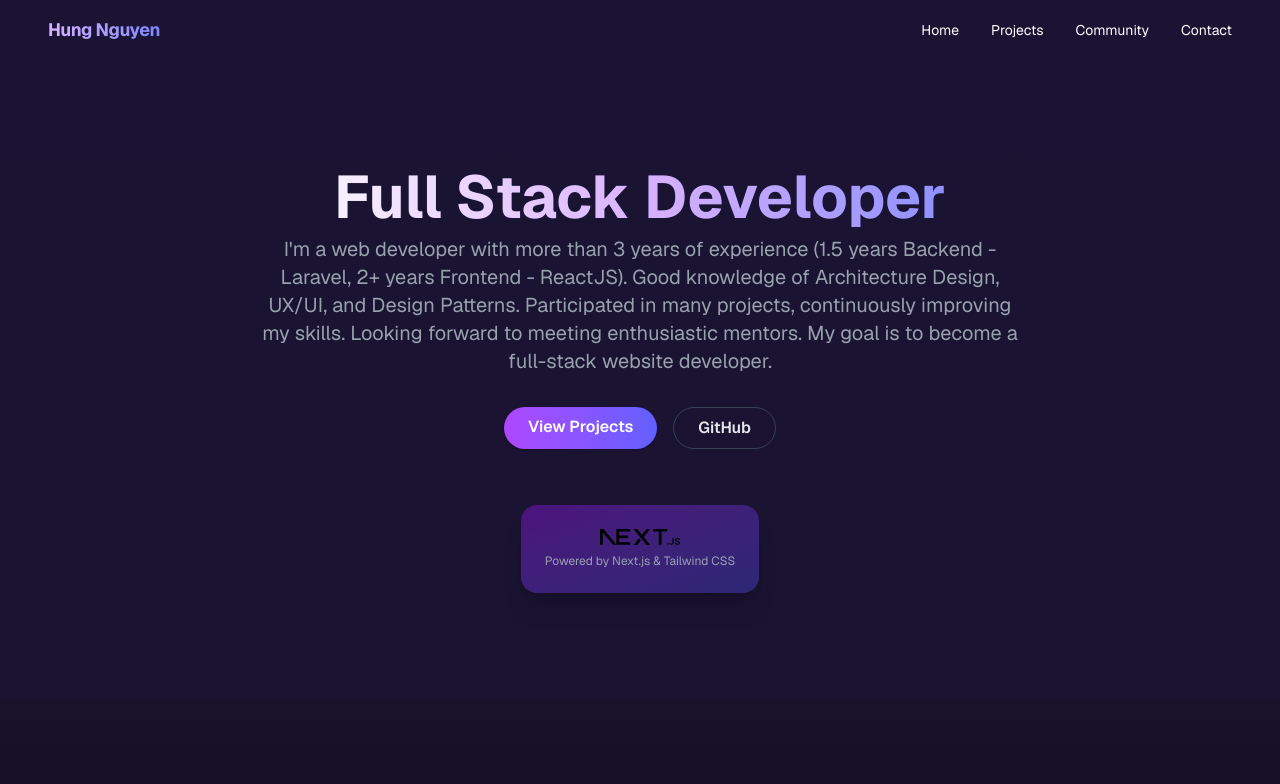
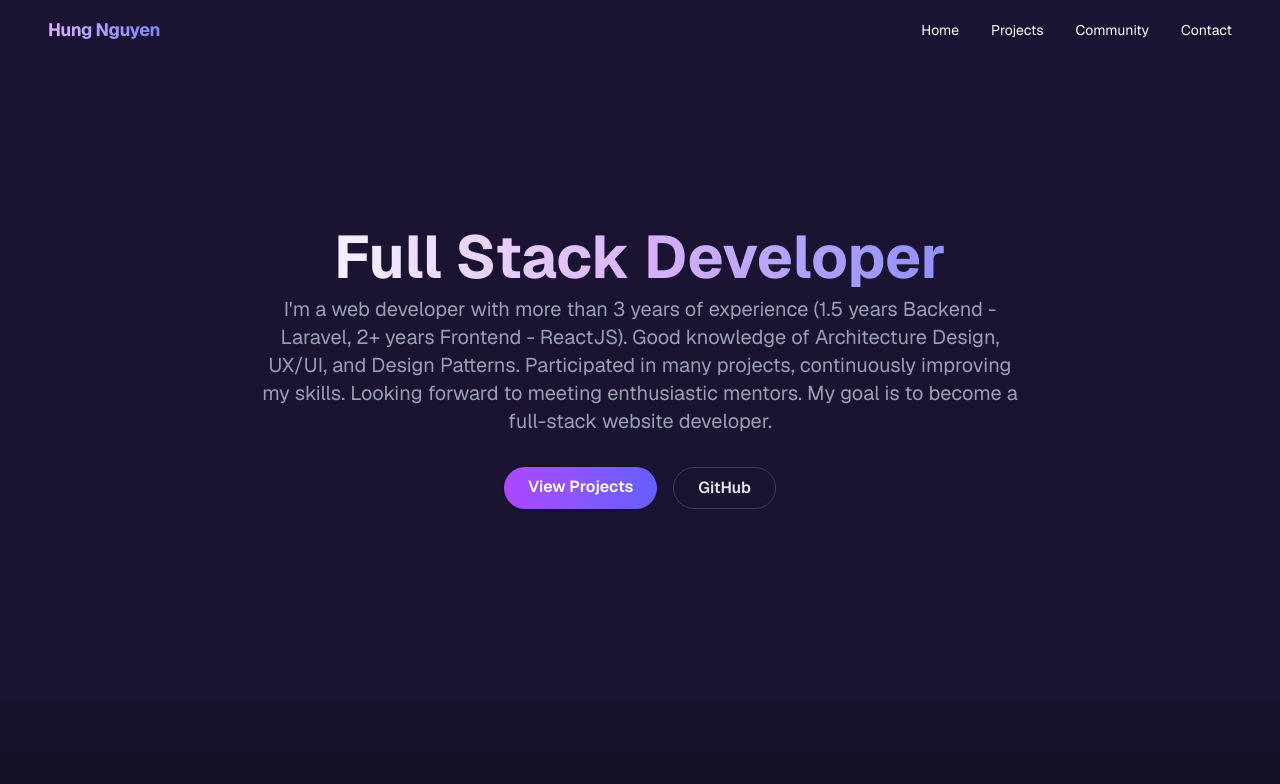
Before and after one commit to nbhung278/my-portfolio, a Next.js app: page / in a window 1280 px wide. Shown: the top 784 px of the page. Built offline with nearby package versions, Linux system fonts and the light colour scheme.

Commit message:
minor change layout

```diff
--- a/src/app/page.tsx
+++ b/src/app/page.tsx
@@ -176,25 +176,6 @@ const sections = [
 						</a>
 					</div>
 				</motion.div>
-				<motion.div
-					initial={{ opacity: 0, scale: 0.8 }}
-					animate={{ opacity: 1, scale: 1 }}
-					transition={{ delay: 0.5, duration: 0.8 }}
-					className="mt-8 flex justify-center"
-				>
-					<div className="bg-gradient-to-br from-purple-800/60 to-indigo-900/80 p-6 rounded-2xl shadow-xl flex flex-col items-center">
-						<Image
-							src="/next.svg"
-							alt="Vite Logo"
-							width={80}
-							height={80}
-							className="mb-2"
-						/>
-						<span className="text-xs text-gray-400">
-							Powered by Next.js & Tailwind CSS
-						</span>
-					</div>
-				</motion.div>
 			</>
 		),
 	},
@@ -362,6 +343,33 @@ const sections = [
 		),
 	},
 	{
+		id: "education",
+		className: "py-20 flex flex-col items-center bg-black/80",
+		content: (
+			<SectionInView>
+				<h2 className="text-2xl md:text-4xl font-bold mb-8 text-center bg-gradient-to-r from-purple-300 to-indigo-400 bg-clip-text text-transparent">
+					Education
+				</h2>
+				<div className="max-w-2xl mx-auto bg-black/70 rounded-xl p-6 shadow border border-gray-800">
+					<div className="font-semibold text-xl text-purple-300 mb-1">
+						ELECTRIC POWER UNIVERSITY
+					</div>
+					<div className="text-sm text-indigo-300 mb-2">08/2018 - 03/2023</div>
+					<div className="text-gray-300 text-sm mb-2">
+						Information Technology, majoring in E-commerce.
+					</div>
+					<ul className="list-disc pl-5 text-gray-300 text-sm">
+						<li>
+							Achieved good results in specialized IT subjects (database, web
+							programming).
+						</li>
+						<li>B2 foreign language certificate.</li>
+					</ul>
+				</div>
+			</SectionInView>
+		),
+	},
+	{
 		id: "community",
 		className:
 			"py-20 flex flex-col items-center bg-gradient-to-b from-black/80 to-gray-900/90",
@@ -434,33 +442,6 @@ const sections = [
 			</SectionInView>
 		),
 	},
-	{
-		id: "education",
-		className: "py-20 flex flex-col items-center bg-black/80",
-		content: (
-			<SectionInView>
-				<h2 className="text-2xl md:text-4xl font-bold mb-8 text-center bg-gradient-to-r from-purple-300 to-indigo-400 bg-clip-text text-transparent">
-					Education
-				</h2>
-				<div className="max-w-2xl mx-auto bg-black/70 rounded-xl p-6 shadow border border-gray-800">
-					<div className="font-semibold text-xl text-purple-300 mb-1">
-						ELECTRIC POWER UNIVERSITY
-					</div>
-					<div className="text-sm text-indigo-300 mb-2">08/2018 - 03/2023</div>
-					<div className="text-gray-300 text-sm mb-2">
-						Information Technology, majoring in E-commerce.
-					</div>
-					<ul className="list-disc pl-5 text-gray-300 text-sm">
-						<li>
-							Achieved good results in specialized IT subjects (database, web
-							programming).
-						</li>
-						<li>B2 foreign language certificate.</li>
-					</ul>
-				</div>
-			</SectionInView>
-		),
-	},
 ];
 
 function SectionInView({ children }: { children: React.ReactNode }) {
```
